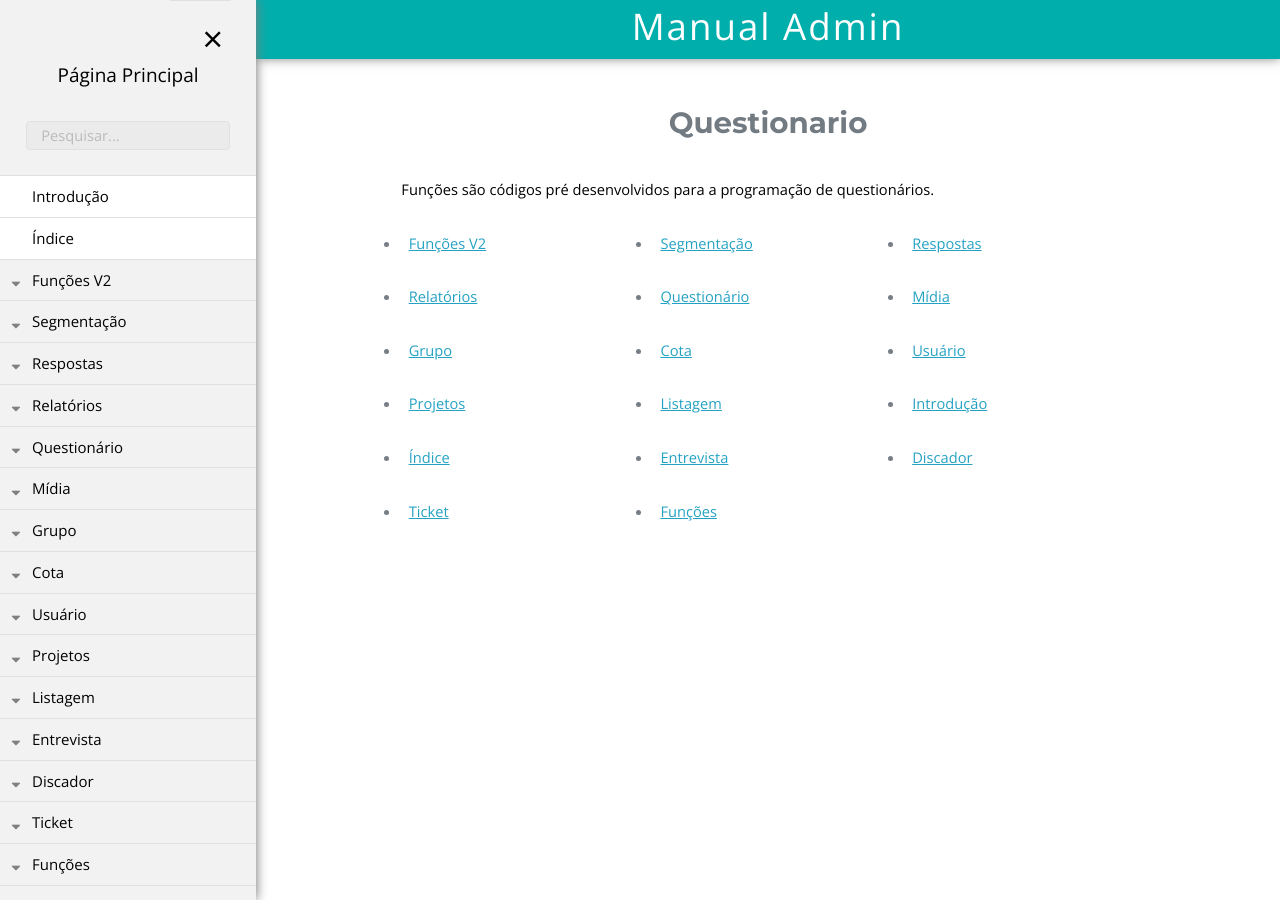
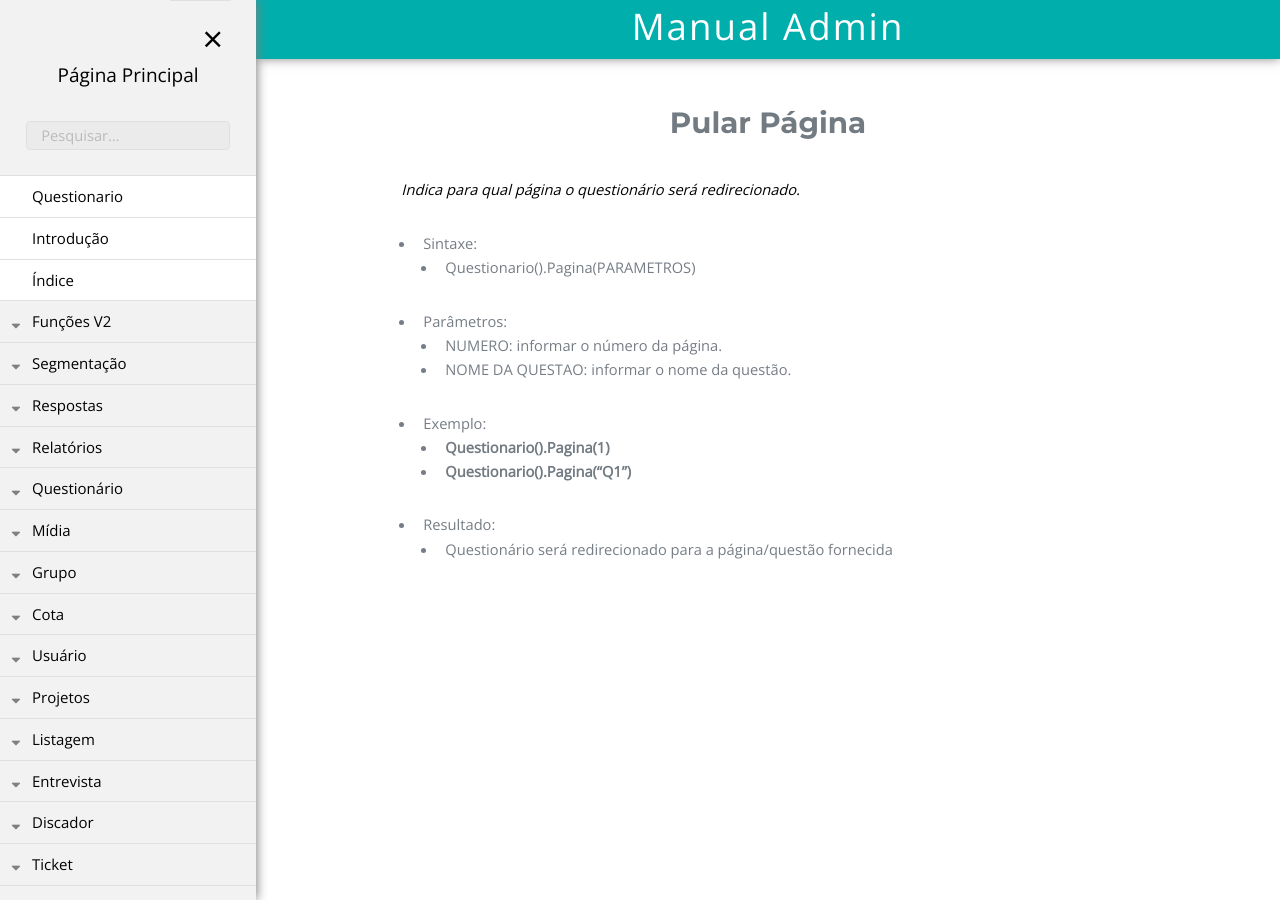
Before and after one commit to rogerio-figueiredo-hsr/hsrtechonline.github.io, a Jekyll site: the page built from _posts/2019-03-29-questionario.md, in a window 1280 px wide. Built offline with Jekyll 4.4.1, drawn with Linux system fonts in a browser that asks for light colours.

Commit message:
Update 2019-03-29-questionario.md

```diff
--- a/_posts/2019-03-29-questionario.md
+++ b/_posts/2019-03-29-questionario.md
@@ -3,21 +3,16 @@
 title:  "Questionario"
 projeto: "fastQuestAdmin"
 permalink: /fastQuestAdmin/funcoesv2/questionario
-pasta: "questionario"
 ---
-# Questionario
-
-Funções são códigos pré desenvolvidos para a programação de questionários.
-<div class="row">
-    {% for post in site.posts %}
-        {%if post.projeto == "fastQuestAdmin" %}
-            {%if post.pasta == page.nomePasta %}
-            <ul  class="4u 6u$(small)">
-                <li>
-                    <a href="{{ site.baseurl}}{{ post.url}}">{{ post.title }}</a>
-                </li>
-            </ul>
-            {% endif %}
-        {% endif %}
-    {% endfor %}
-</div>
+# Pular Página
+*Indica para qual página o questionário será redirecionado.*
+- Sintaxe:
+    - Questionario().Pagina(PARAMETROS)
+- Parâmetros:
+    - NUMERO: informar o número da página.
+    - NOME DA QUESTAO: informar o nome da questão.
+- Exemplo:
+    - **Questionario().Pagina(1)**
+    - **Questionario().Pagina(“Q1”)**
+- Resultado:
+    - Questionário será redirecionado para a página/questão fornecida
```
